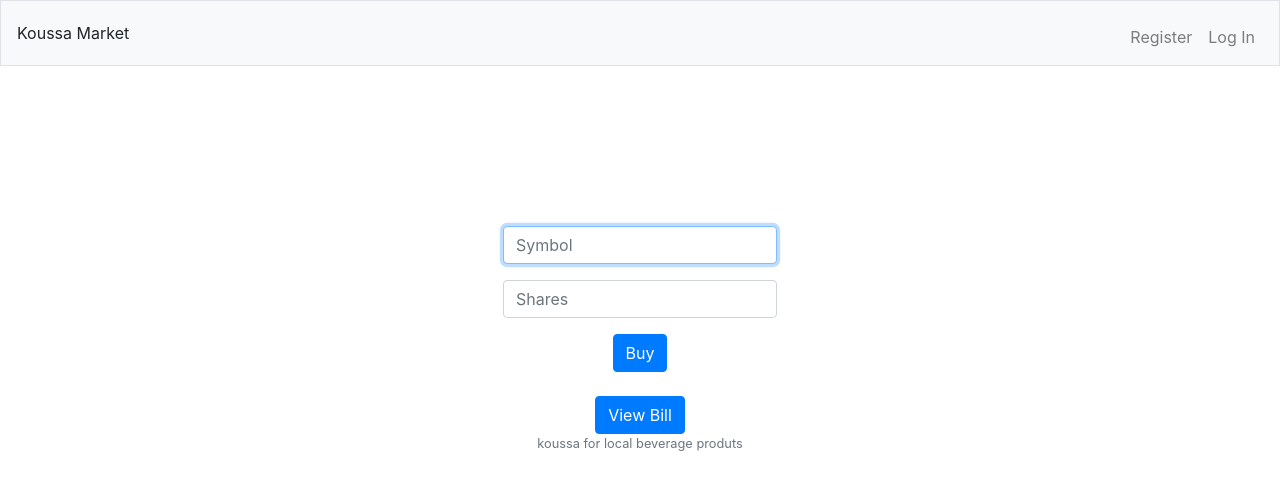
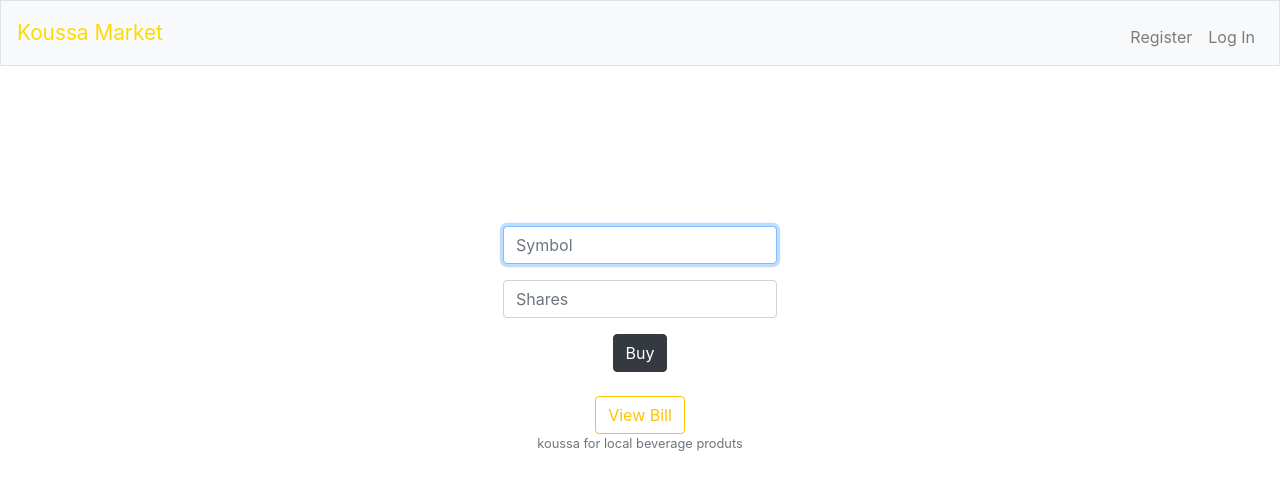
Before and after one commit to ismailkoussa/final-project, a Flask app: page /buy in a window 1280 px wide. Shown: the top 490 px of the page. Run offline with Flask 2, Linux system fonts and the light colour scheme; some libraries are stand-ins or nearby versions.

Commit message:
style editing

```diff
--- a/application.py
+++ b/application.py
@@ -116,15 +116,20 @@ def login():
         elif not request.form.get("password"):
             message = "must provide password"
             return render_template("apology.html",message=message)
-
-        # Query database for username
-        rows = db.execute("SELECT * FROM users WHERE username = ?", request.form.get("username"))
-
         # Ensure username exists and password is correct
         password = request.form.get("password")
         username = request.form.get("username")
 
-        # Remember which user has logged in
+        # Query database for username
+        rows = db.execute("SELECT * FROM users WHERE username = ?", request.form.get("username"))
+        if len(rows)!=1:
+            message = "username unexists"
+            return render_template("apology.html",message=message)
+        elif rows[0]["password"] != password:
+            message = "Incorrect password"
+            return render_template("apology.html",message=message)
+
+     # Remember which user has logged in
         session["user_id"] = rows[0]["id"]
 
         # Redirect user to home page
--- a/static/style.css
+++ b/static/style.css
@@ -1,7 +1,7 @@
-log
+.log
 {
     font-size: 130%;
-    color: rgb(128,0,128);
+    color: #FEDB00;
 }
 
 main .form-control
@@ -26,3 +26,5 @@ main
 {
     margin-top: 20vh;
 }
+
+tr:hover {background-color: #696969;}
--- a/templates/bill.html
+++ b/templates/bill.html
@@ -6,7 +6,7 @@ bill
 
 {% block main %}
 
-<table class="table table-striped">
+<table class="table">
   <thead>
     <th>Name</th>
     <th>Quantity</th>
--- a/templates/buy.html
+++ b/templates/buy.html
@@ -13,9 +13,9 @@ Buy
   <div class="form-group">
     <input autocomplete="off" autofocus class="form-control" name="shares" placeholder="Shares" type="number" step="1" pattern="\d+">
   </div>
-  <button class="btn btn-primary" type="submit">Buy</button>
+  <button class="btn btn-dark" type="submit">Buy</button>
 </form>
 <br>
-<a href="/bill"><button class="btn btn-primary">View Bill</button></a>
+<a href="/bill"><button class="btn btn-outline-warning">View Bill</button></a>
 </div>
 {% endblock %}
--- a/templates/index.html
+++ b/templates/index.html
@@ -5,7 +5,7 @@ index
 {% endblock %}
 
 {% block main %}
-<table class="table table-striped">
+<table class="table table-light">
   <thead>
     <th>Name</th>
     <th>Price $</th>
--- a/templates/login.html
+++ b/templates/login.html
@@ -12,6 +12,6 @@
         <div class="form-group">
             <input class="form-control" name="password" placeholder="Password" type="password">
         </div>
-        <button class="btn btn-primary" type="submit">Log In</button>
+        <button class="btn btn-dark" type="submit">Log In</button>
     </form></div>
 {% endblock %}
--- a/templates/main.html
+++ b/templates/main.html
@@ -10,7 +10,7 @@
         <script src="https://code.jquery.com/jquery-3.5.1.slim.min.js" integrity="sha384-DfXdz2htPH0lsSSs5nCTpuj/zy4C+OGpamoFVy38MVBnE+IbbVYUew+OrCXaRkfj" crossorigin="anonymous"></script>
         <script src="https://cdn.jsdelivr.net/npm/bootstrap@4.5.3/dist/js/bootstrap.bundle.min.js" integrity="sha384-ho+j7jyWK8fNQe+A12Hb8AhRq26LrZ/JpcUGGOn+Y7RsweNrtN/tE3MoK7ZeZDyx" crossorigin="anonymous"></script>
 
-    <title>C$50 Finance: {% block title %}{% endblock %}</title>
+    <title>koussa {% block title %}{% endblock %}</title>
     </head>
  <body>
         <nav class="navbar navbar-expand-md navbar-light bg-light border">
```
